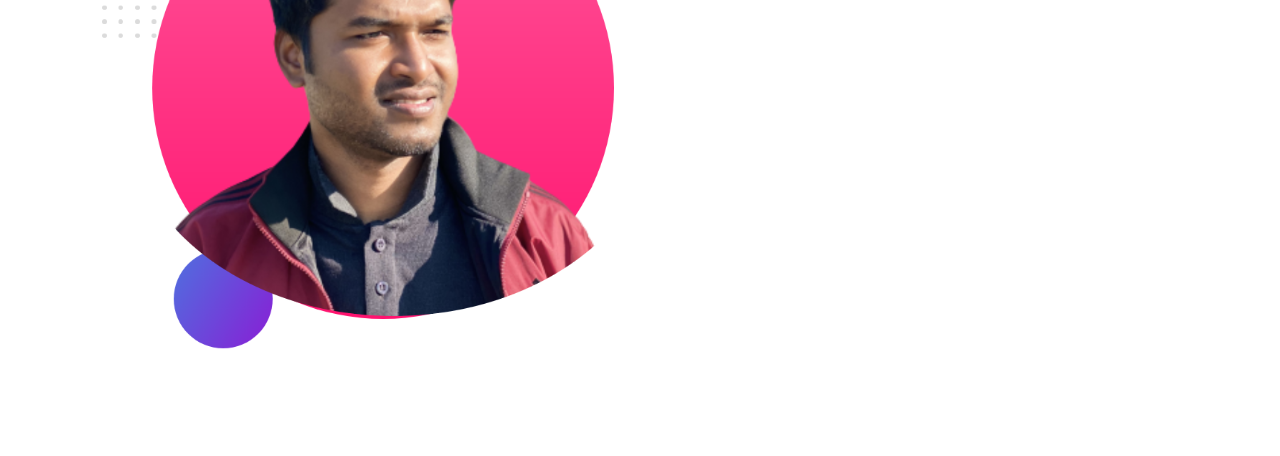
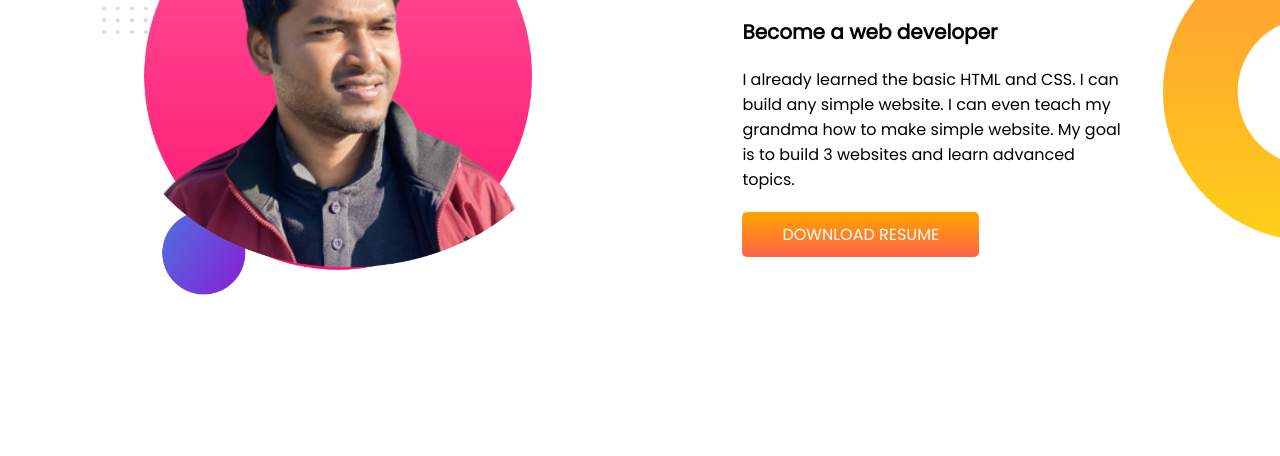
Before and after one commit to zahangir710/Developer-portfolio, a plain HTML site: page index.html in a window 1280 px wide. Shown: the part 773-1229 px from the top of the page. After the commit the page ends 1175 px from the top, so only its background shows below. Drawn offline with Linux system fonts and the light colour scheme.

Commit message:
Dream part updated

```diff
--- a/index.html
+++ b/index.html
@@ -27,15 +27,20 @@
         </div>
 
     </section>
+
+    <section class="second-bg">
         <div class="half-width">
             <img src="images/my-bg2.png" alt="">
         </div>
 
         <div class="half-width">
+            <h1>Dream Big</h1>
+            <h2>Become a web developer</h2>
+            <p>I already learned the basic HTML and CSS. I can build any simple website. I can even teach my grandma how to make simple website. My goal is to build 3 websites and learn advanced topics.</p>
 
+            <a id="hire" href="#" target="_blank">DOWNLOAD RESUME</a>
         </div>
-    <section>
+    </section>
 
-    </section>
 </body>
 </html>
--- a/style.css
+++ b/style.css
@@ -47,3 +47,11 @@ h2{
     color: white;
 }
 /*================ first section css==================*/
+.second-bg{
+    background-image: url(images/dream-bg.png);
+    background-repeat: no-repeat;
+    background-position: right;
+}
+.half-width p{
+    padding-right: 150px;
+}
```
